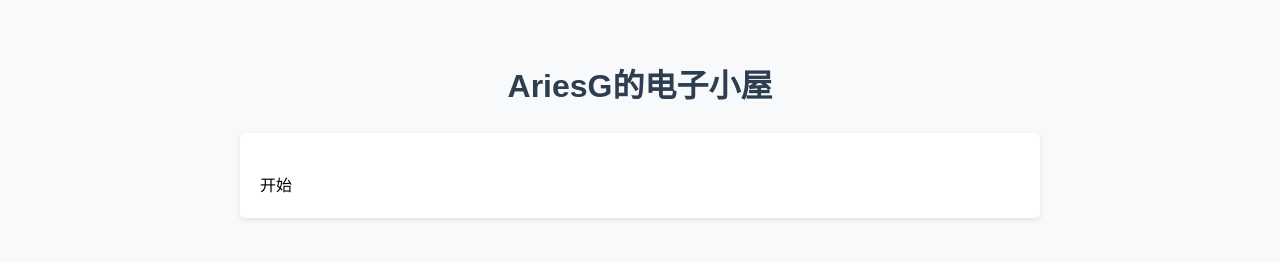
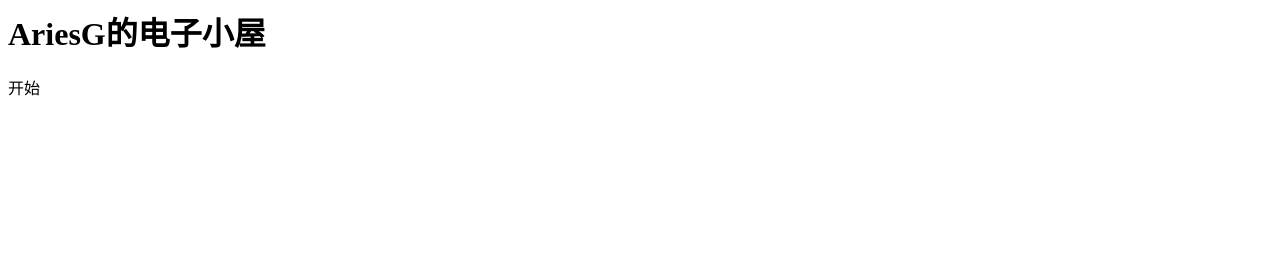
Before and after one commit to AriesGx/AriesG.github.io, a plain HTML site: page index.html in a window 1280 px wide. Drawn offline with Linux system fonts and the light colour scheme.

Commit message:
Update index.html

```diff
--- a/index.html
+++ b/index.html
@@ -1,38 +1,3 @@
-<!DOCTYPE html>
-<html lang="zh-CN">
-<head>
-    <meta charset="UTF-8">
-    <title>AriesG的电子小屋</title>
-    <style>
-        body {
-            font-family: 'Arial', sans-serif;
-            line-height: 1.6;
-            max-width: 800px;
-            margin: 20px auto;
-            padding: 20px;
-            background-color: #f8f9fa;
-        }
-        h1 {
-            color: #2c3e50;
-            text-align: center;
-            margin-bottom: 20px;
-        }
-        .content {
-            background-color: white;
-            padding: 20px;
-            border-radius: 5px;
-            box-shadow: 0 2px 5px rgba(0,0,0,0.1);
-        }
-        pre {
-            background-color: #86e3fa;
-            padding: 15px;
-            border-radius: 5px;
-            overflow-x: hidden;
-            white-space: pre-wrap;
-            word-wrap: break-word;
-        }
-    </style>
-</head>
 <body>
     <h1>AriesG的电子小屋</h1>
 
@@ -152,4 +117,3 @@ function clearTableData() {
 </script>
 </div>
 </body>
-</html>
```
